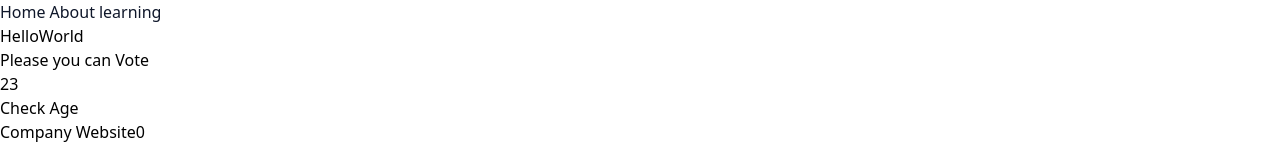
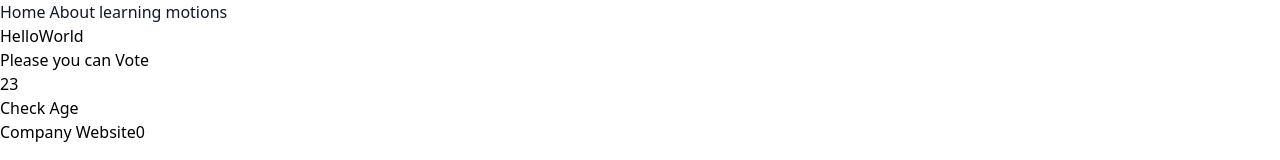
Before and after one commit to gyamficodes/vue-motion, a Vue app: page / in a window 1280 px wide. Shown: the top 160 px of the page. Built offline with nearby package versions, Linux system fonts and the light colour scheme; the HTML template or start-up script is replaced by a standard one.

Commit message:
learning framer motion

```diff
--- a/src/App.vue
+++ b/src/App.vue
@@ -10,6 +10,7 @@ import { RouterLink, RouterView } from "vue-router";
         <RouterLink to="/">Home</RouterLink>
         <RouterLink to="/about">About</RouterLink>
         <RouterLink to="/learning">learning</RouterLink>
+        <RouterLink to="/motions">motions</RouterLink>
       </nav>
     </div>
   </header>
--- a/src/router/index.ts
+++ b/src/router/index.ts
@@ -25,6 +25,14 @@ const router = createRouter({
       // which is lazy-loaded when the route is visited.
       component: () => import('../views/LearningView.vue'),
     },
+    {
+      path: '/motions',
+      name: 'motions',
+      // route level code-splitting
+      // this generates a separate chunk (About.[hash].js) for this route
+      // which is lazy-loaded when the route is visited.
+      component: () => import('../views/MotionsView.vue'),
+    },
   ],
 })
 
--- /dev/null
+++ b/src/views/MotionsView.vue
@@ -0,0 +1,13 @@
+<template>
+    <div>
+ motions
+    </div>
+</template>
+
+<script setup lang="ts">
+
+</script>
+
+<style scoped>
+
+</style>
```
